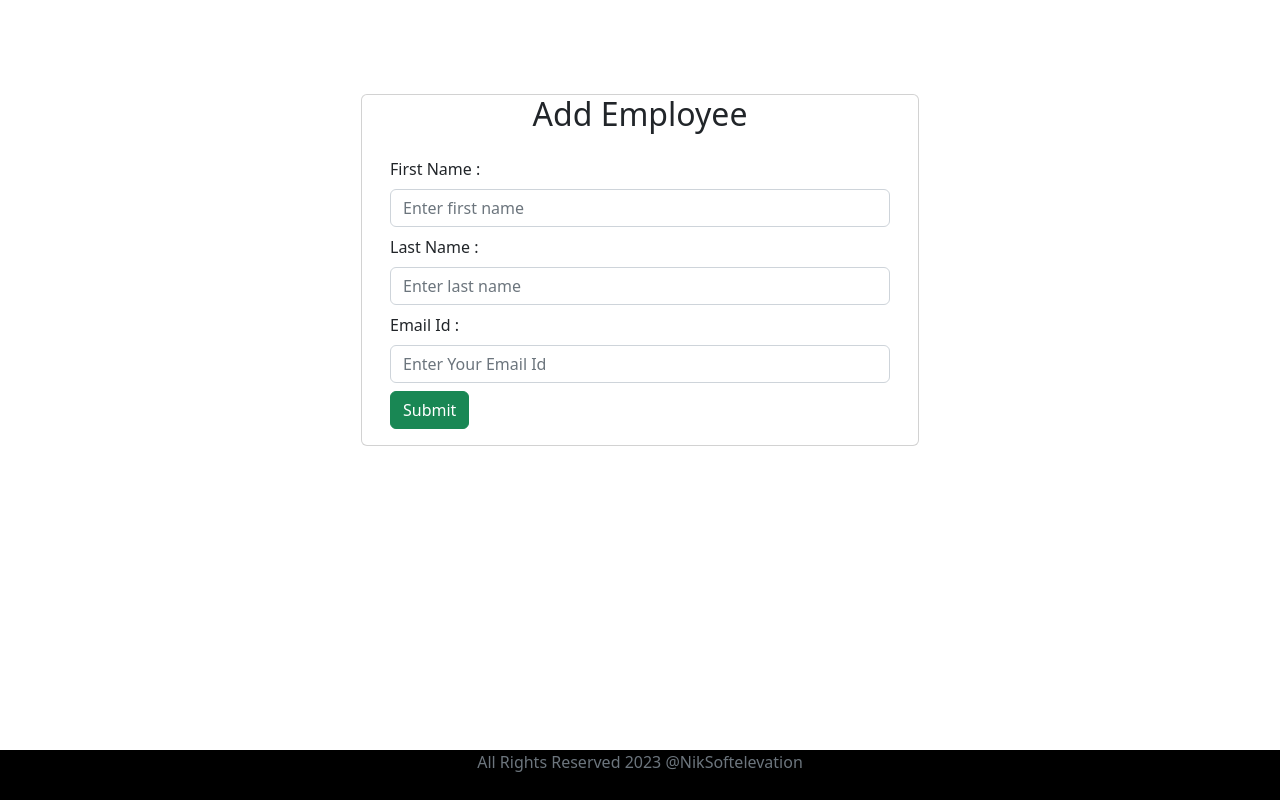
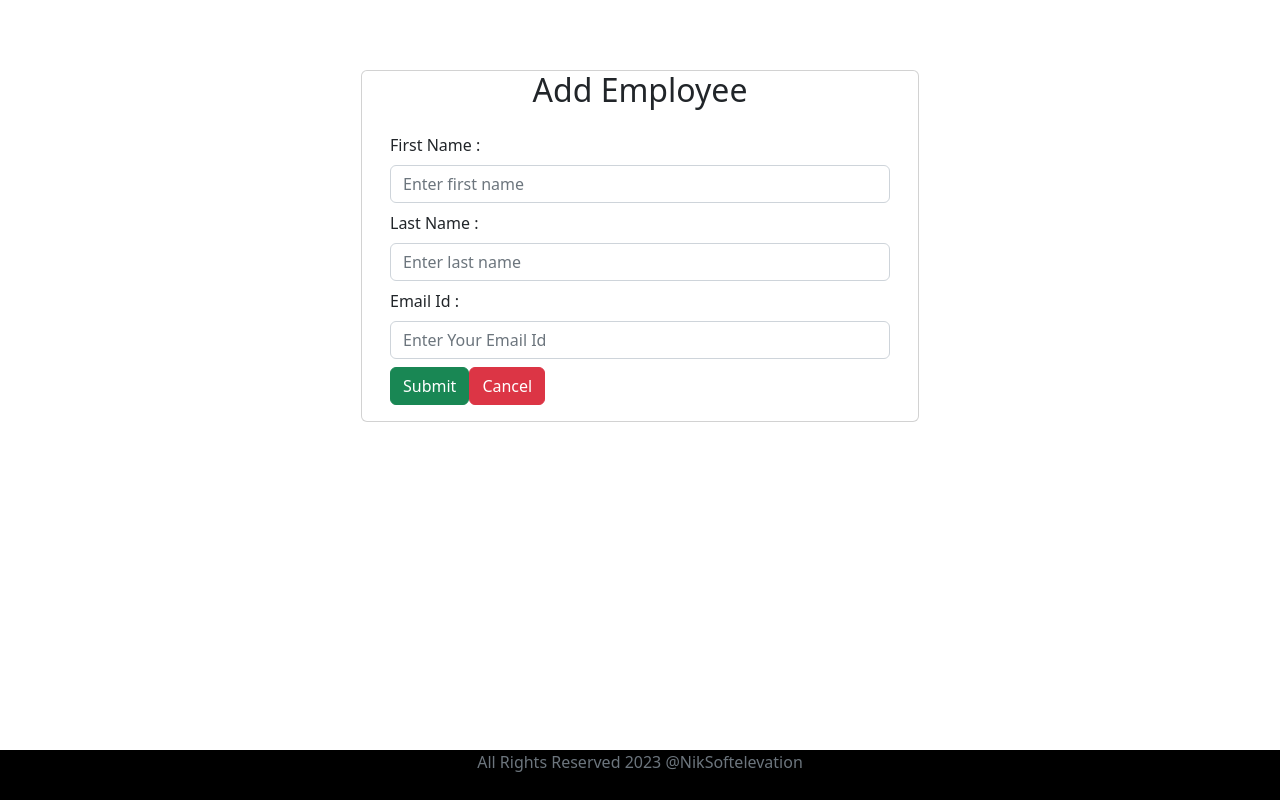
Before and after one commit to NikSoftelevation/spring-react-employee-management-app, a React (Create React App) app in the folder react-hooks-frontend/react-hooks-frontend-app/: page /add-employee in a window 1280 px wide. Built offline with nearby package versions, Linux system fonts and the light colour scheme.

Commit message:
Connect React with Create Employee REST API

```diff
--- a/react-hooks-frontend/react-hooks-frontend-app/src/App.js
+++ b/react-hooks-frontend/react-hooks-frontend-app/src/App.js
@@ -1,5 +1,6 @@
 import "./App.css";
-import { BrowserRouter as Router, Route, Switch } from "react-router-dom";
+import { BrowserRouter as Router } from "react-router-dom";
+import { Switch, Route } from "react-router-dom";
 import FooterComponent from "./components/FooterComponent";
 import HeaderComponent from "./components/HeaderComponent";
 import ListEmployeeComponent from "./components/ListEmployeeComponent";
--- a/react-hooks-frontend/react-hooks-frontend-app/src/components/AddEmployeeComponent.js
+++ b/react-hooks-frontend/react-hooks-frontend-app/src/components/AddEmployeeComponent.js
@@ -1,19 +1,29 @@
 import React, { useState } from "react";
+import EmployeeService from "../services/EmployeeService";
+import { Link, useHistory } from "react-router-dom";
 
 const AddEmployeeComponent = () => {
   const [firstName, setFirstName] = useState("");
   const [lastName, setLastName] = useState("");
   const [emailId, setEmailId] = useState("");
+  const history = useHistory();
 
   const saveEmployee = (e) => {
     e.preventDefault();
     const employee = { firstName, lastName, emailId };
-    console.log(employee);
+    EmployeeService.createEmployee(employee)
+      .then((response) => {
+        console.log(response.data);
+        history.push("/employees");
+      })
+      .catch((error) => {
+        console.log(error);
+      });
   };
 
   return (
     <div>
-      <br /> <br />
+      <br />
       <div className="container">
         <div className="row">
           <div className="card col-md-6 offset-md-3 offset-md-3">
@@ -53,12 +63,17 @@ const AddEmployeeComponent = () => {
                     onChange={(e) => setEmailId(e.target.value)}
                   />
                 </div>
+                <div>
                   <button
                     className="btn btn-success"
                     onClick={(e) => saveEmployee(e)}
                   >
                     Submit
                   </button>
+                  <Link to="/employees" className="btn btn-danger">
+                    Cancel
+                  </Link>
+                </div>
               </form>
             </div>
           </div>
--- a/react-hooks-frontend/react-hooks-frontend-app/src/services/EmployeeService.js
+++ b/react-hooks-frontend/react-hooks-frontend-app/src/services/EmployeeService.js
@@ -6,6 +6,9 @@ class EmployeeService {
   getAllEmployees() {
     return axios.get(EMPLOYEE_BASE_REST_API_URL);
   }
+  createEmployee(employee) {
+    return axios.post(EMPLOYEE_BASE_REST_API_URL, employee);
+  }
 }
 
-export default  EmployeeService;
+export default new EmployeeService();
```
Lines whose indentation alone changed are shown as unchanged.
